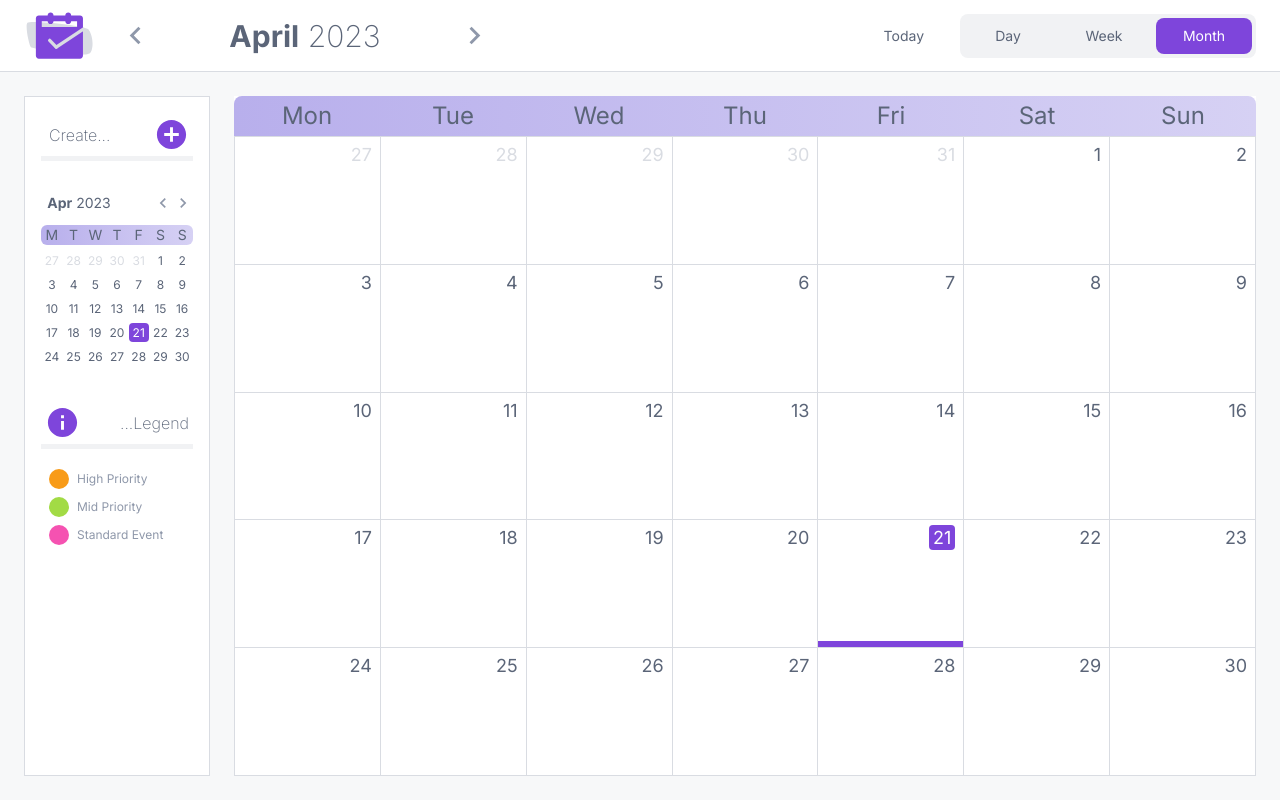
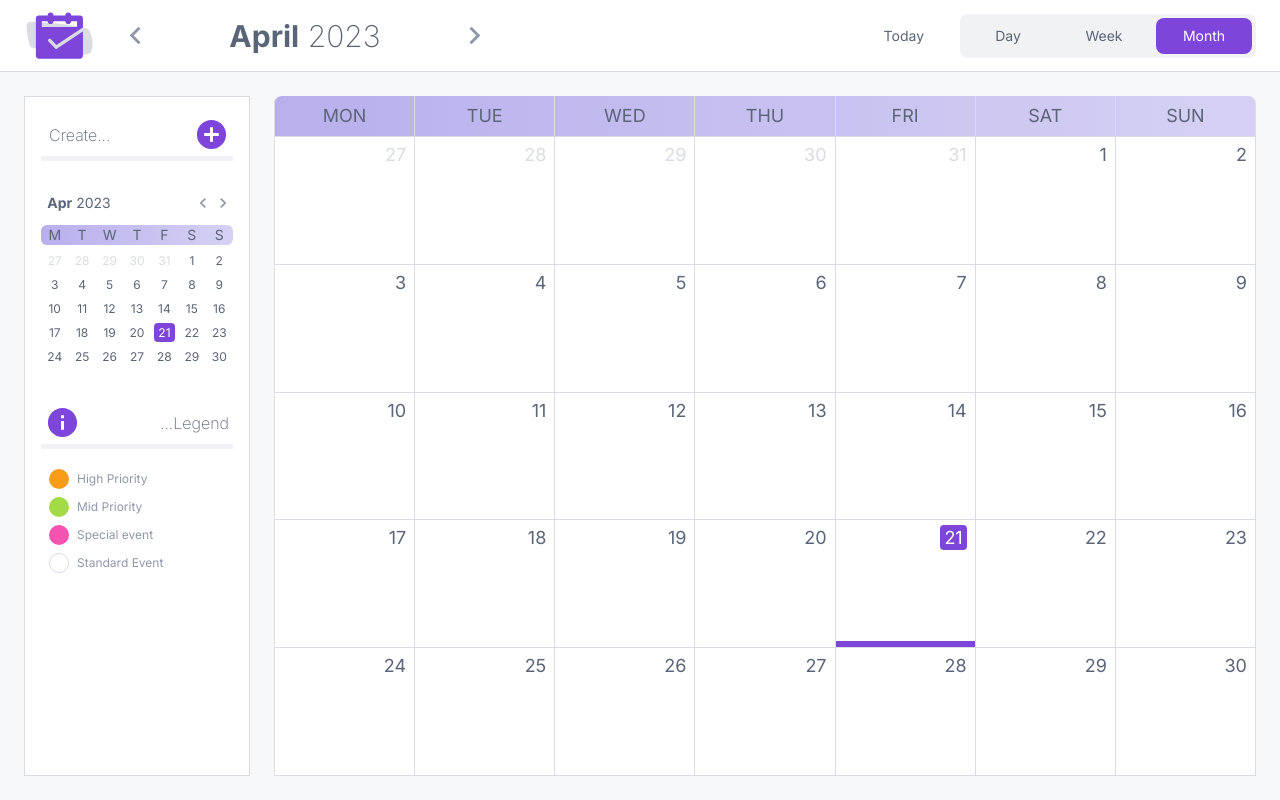
Before and after one commit to holpet/calendar-challenge, a React (Vite) app: page / in a window 1280 px wide. Built offline with nearby package versions, Linux system fonts and the light colour scheme.

Commit message:
Bare bones popup for editing events

```diff
--- a/src/App.tsx
+++ b/src/App.tsx
@@ -20,7 +20,7 @@ function App() {
         </aside>
         <main className="flex flex-col w-full overflow-y-auto">
           <div className="flex w-full min-h-[calc(100vh-4.5rem)] mx-auto p-6">
-            <div className="w-full min-h-full items-center justify-center text-gray-900 text-xl bg-white">
+            <div className="w-full min-h-full items-center justify-center text-gray-900 text-xl">
               <MonthCalendar />
             </div>
           </div>
--- /dev/null
+++ b/src/components/calendar/calendar_edit_cards/EditCard.tsx
@@ -0,0 +1,56 @@
+import { styled } from "@mui/material/styles";
+import Dialog from "@mui/material/Dialog";
+import { SetStateAction } from "react";
+
+const BootstrapDialog = styled(Dialog)(({ theme }) => ({
+  "& .MuiDialogContent-root": {
+    padding: theme.spacing(2),
+  },
+  "& .MuiDialogActions-root": {
+    padding: theme.spacing(1),
+  },
+}));
+
+export interface DialogTitleProps {
+  id: string;
+  children?: React.ReactNode;
+  onClose: () => void;
+}
+
+interface IEditCardProps {
+  open: boolean;
+  setOpen: React.Dispatch<SetStateAction<boolean>>;
+}
+
+export default function EditCard({ open, setOpen }: IEditCardProps) {
+  function handleClose() {
+    setOpen(false);
+  }
+
+  return (
+    <div>
+      <BootstrapDialog
+        onClose={handleClose}
+        aria-labelledby="customized-dialog-title"
+        open={open}
+        PaperProps={{
+          //sx: { transform: "translateY(-200px)" },
+          style: {
+            boxShadow: "rgba(100, 100, 111, 0.2) 0px 7px 29px 0px",
+            border: "1px solid #d9dce2",
+          },
+        }}
+        slotProps={{
+          backdrop: { style: { backgroundColor: "rgba(255,255,255,0.5)" } },
+        }}
+      >
+        <div className="p-6">
+          <div className="flexbox bg-gray w-full h-5"></div>
+          Cras mattis consectetur purus sit amet fermentum. Cras justo odio,
+          dapibus ac facilisis in, egestas eget quam. Morbi leo risus, porta
+          acgfdfg consectetur ac, vestibulum at eros.gggggggggg
+        </div>
+      </BootstrapDialog>
+    </div>
+  );
+}
--- a/src/components/calendar/month_calender/MonthCalendar.tsx
+++ b/src/components/calendar/month_calender/MonthCalendar.tsx
@@ -68,7 +68,9 @@ const MonthCalendar = ({
         <div
           key={i}
           className={` ${
-            fullScreen ? "text-center text-2xl px-2" : "text-sm text-center"
+            fullScreen
+              ? "text-lg px-2 py-1 h-10 flex items-center justify-center uppercase first:rounded-t-lg border-l border-light-gray"
+              : "text-sm text-center"
           }`}
         >
           <span>
@@ -122,9 +124,9 @@ const MonthCalendar = ({
   return (
     <>
       <div
-        className={`text-lg grid grid-cols-7 grid-flow-row ${
+        className={`text-lg grid grid-cols-7 ${
           fullScreen
-            ? "h-10 items-center bg-gradient-to-r from-light-purple to-lightest-purple rounded-t-lg"
+            ? "items-center bg-gradient-to-r from-light-purple to-lightest-purple rounded-t-lg border-r border-light-gray"
             : "my-1 bg-gradient-to-r from-light-purple to-lightest-purple rounded-md"
         }`}
       >
@@ -133,7 +135,7 @@ const MonthCalendar = ({
       <div
         className={`calendar text-lg grid grid-cols-7 ${
           fullScreen
-            ? "min-h-[calc(100%-2.5rem)] border-r border-b border-light-gray text-right"
+            ? "min-h-[calc(100%-2.5rem)] border-r border-b bg-white border-light-gray text-right"
             : "text-center text-xs"
         }`}
       >
--- a/src/components/side_panel/SidePanel.tsx
+++ b/src/components/side_panel/SidePanel.tsx
@@ -1,44 +1,19 @@
 import SideMonthCalendar from "../calendar/month_calender/variants/SideMonthCalendar";
-import { default as Add } from "@mui/icons-material/AddCircle";
-import { default as Info } from "@mui/icons-material/Info";
+import Create from "./components/Create";
+import Legend from "./components/Legend";
 
-const colors = {
+/* colors for changing mui icon */
+export const colors = {
   purple1: "#7e45db",
   purple2: "#b8afec",
 };
 
 const SidePanel = () => {
   return (
-    <div className="p-4">
-      <div className="flex justify-between items-center mb-8 p-1 border-b-[5px] border-lightest-gray hover:cursor-pointer">
-        <h3 className="ml-1 font-light text-base">Create...</h3>
-        <div className="hover:scale-105 transition-all">
-          <Add fontSize="large" sx={{ color: `${colors.purple1}` }} />
-        </div>
-      </div>
+    <div className="p-4 min-w-side-panel max-w-xs">
+      <Create />
       <SideMonthCalendar />
-      <div className="mt-8">
-        <div className="flex justify-between items-center mb-4 p-1 border-b-[5px] border-lightest-gray hover:cursor-pointer">
-          <div className="hover:scale-105 transition-all">
-            <Info fontSize="large" sx={{ color: `${colors.purple1}` }} />
-          </div>
-          <h3 className="text-right font-light text-base">...Legend</h3>
-        </div>
-        <div className="px-2">
-          <div className="flex items-center text-xs text-gray py-1">
-            <div className="bg-orange rounded-full w-5 h-5 mr-2"></div>
-            <p>High Priority</p>
-          </div>
-          <div className="flex items-center text-xs text-gray py-1">
-            <div className="bg-green rounded-full w-5 h-5 mr-2"></div>
-            <p>Mid Priority</p>
-          </div>
-          <div className="flex items-center text-xs text-gray py-1">
-            <div className="bg-light-pink rounded-full w-5 h-5 mr-2"></div>
-            <p>Standard Event</p>
-          </div>
-        </div>
-      </div>
+      <Legend />
     </div>
   );
 };
--- /dev/null
+++ b/src/components/side_panel/components/Create.tsx
@@ -0,0 +1,25 @@
+import { default as Add } from "@mui/icons-material/AddCircle";
+import { colors } from "../SidePanel";
+import EditCard from "../../calendar/calendar_edit_cards/EditCard";
+import { useState } from "react";
+
+const Create = () => {
+  const [open, setOpen] = useState(false);
+
+  return (
+    <>
+      <EditCard open={open} setOpen={setOpen} />
+      <div
+        onClick={() => setOpen(true)}
+        className="flex justify-between items-center mb-8 p-1 border-b-[5px] border-lightest-gray hover:cursor-pointer"
+      >
+        <h3 className="ml-1 font-light text-base">Create...</h3>
+        <div className="hover:scale-105 transition-all">
+          <Add fontSize="large" sx={{ color: `${colors.purple1}` }} />
+        </div>
+      </div>
+    </>
+  );
+};
+
+export default Create;
--- /dev/null
+++ b/src/components/side_panel/components/Legend.tsx
@@ -0,0 +1,35 @@
+import { default as Info } from "@mui/icons-material/Info";
+import { colors } from "../SidePanel";
+
+const Legend = () => {
+  return (
+    <div className="mt-8 break-all overflow-hidden">
+      <div className="flex justify-between items-center mb-4 p-1 border-b-[5px] border-lightest-gray hover:cursor-pointer">
+        <div className="hover:scale-105 transition-all">
+          <Info fontSize="large" sx={{ color: `${colors.purple1}` }} />
+        </div>
+        <h3 className="text-right font-light text-base">...Legend</h3>
+      </div>
+      <div className="px-2">
+        <div className="flex items-center text-xs text-gray py-1">
+          <div className="bg-orange rounded-full w-5 h-5 mr-2"></div>
+          <p>High Priority</p>
+        </div>
+        <div className="flex items-center text-xs text-gray py-1">
+          <div className="bg-green rounded-full w-5 h-5 mr-2"></div>
+          <p>Mid Priority</p>
+        </div>
+        <div className="flex items-center text-xs text-gray py-1">
+          <div className="bg-light-pink rounded-full w-5 h-5 mr-2"></div>
+          <p>Special event</p>
+        </div>
+        <div className="flex items-center text-xs text-gray py-1">
+          <div className="bg-white border border-light-gray rounded-full w-5 h-5 mr-2"></div>
+          <p>Standard Event</p>
+        </div>
+      </div>
+    </div>
+  );
+};
+
+export default Legend;
--- a/src/index.css
+++ b/src/index.css
@@ -46,6 +46,7 @@ body {
   box-sizing: border-box;
   height: 100vh;
   overflow-x: hidden;
+  background-color: #f7f8f9;
 }
 
 /* Firefox */
--- a/tailwind.config.js
+++ b/tailwind.config.js
@@ -60,6 +60,7 @@ export default {
       minWidth: {
         "icon-big": "70px",
         "icon-small": "50px",
+        "side-panel": "14rem",
       },
       height: {
         "18": "4.5rem",
```
